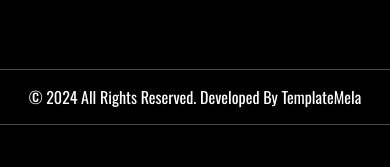
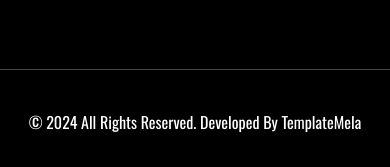
Before and after one commit to alessandrorumi/proj-html-vuejs, a Vue app: page / in a window 390 px wide. Shown: the part 9363-9530 px from the top of the page. Before the commit the page ends 9488 px from the top, so only its background shows below. Built offline with nearby package versions, Linux system fonts and the light colour scheme.

Commit message:
Fix footer margin & padding for arrow, add media query for arrow 720px

```diff
--- a/src/components/AppFooter.vue
+++ b/src/components/AppFooter.vue
@@ -276,7 +276,8 @@ footer {
 
   .rights{
       text-align: center;
-      padding: 15px 0;
+      padding: 15px 0 35px 0;
+      margin-top: 25px;
     }
 
 
--- a/src/components/Arrow.vue
+++ b/src/components/Arrow.vue
@@ -39,4 +39,10 @@ export default {
   padding: .3rem .5rem;
   z-index: 200;
 }
+
+@media all and (max-width: 720px) {
+  .arrow-button {
+    display: none;
+  }
+}
 </style>
```
